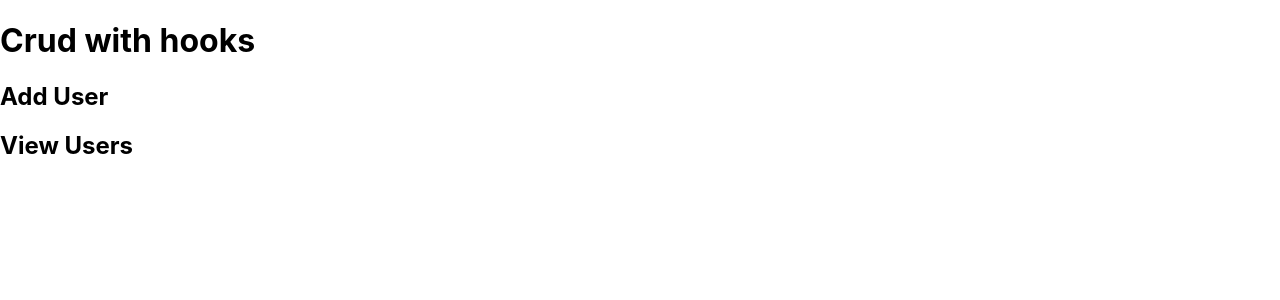
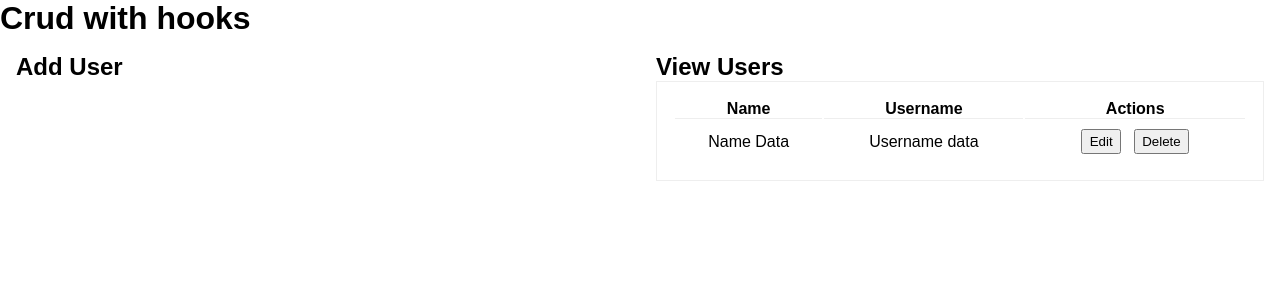
Before and after one commit to mmdw1976/crud-user-app, a React (Create React App) app: page / in a window 1280 px wide. Shown: the top 300 px of the page. Built offline with nearby package versions, Linux system fonts and the light colour scheme.

Commit message:
Created UserTable.js with static data and did some basic CSS styling also added sarray user data and state

```diff
--- a/src/App.js
+++ b/src/App.js
@@ -1,6 +1,28 @@
-import React from 'react';
+import React, { useState } from 'react';
+
+import UserTable from './components/tables/UserTable';
 
 function App() {
+
+  const userData = [
+    {
+      id: 1,
+      name: 'Jay',
+      userName: 'Floppydisk'
+    }, {
+      id: 2,
+      name: 'Craig',
+      userName: 'SiliconIdol'
+    },
+    {
+      id: 3,
+      name: 'Ben',
+      userName: 'Benisphere'
+    }
+  ]
+
+  const [users, setUsers] = useState(userData);
+
   return (
     <div className="container">
       <h1>Crud with hooks</h1>
@@ -10,6 +32,7 @@ function App() {
         </div>
         <div className="flex-large">
           <h2>View Users</h2>
+          <UserTable users={users} />
         </div>
       </div>
     </div>
--- /dev/null
+++ b/src/components/tables/UserTable.js
@@ -0,0 +1,27 @@
+import React from 'react';
+
+const UserTable = () => {
+    return (
+        <table>
+            <thead className="table-head">
+                <tr>
+                    <th>Name</th>
+                    <th>Username</th>
+                    <th>Actions</th>
+                </tr>
+            </thead>
+            <tbody>
+                <tr>
+                    <td>Name Data</td>
+                    <td>Username data</td>
+                    <td>
+                        <button>Edit</button>
+                        <button>Delete</button>
+                    </td>
+                </tr>
+            </tbody>
+        </table>
+    )
+}
+
+export default UserTable;
--- a/src/index.css
+++ b/src/index.css
@@ -1,13 +1,48 @@
-body {
+* {
   margin: 0;
-  font-family: -apple-system, BlinkMacSystemFont, 'Segoe UI', 'Roboto', 'Oxygen',
-    'Ubuntu', 'Cantarell', 'Fira Sans', 'Droid Sans', 'Helvetica Neue',
-    sans-serif;
-  -webkit-font-smoothing: antialiased;
-  -moz-osx-font-smoothing: grayscale;
+  padding: 0;
+  box-sizing: border-box;
+  font-family: sans-serif;
 }
 
-code {
-  font-family: source-code-pro, Menlo, Monaco, Consolas, 'Courier New',
-    monospace;
+.container {
+  display: flex;
+  flex-wrap: wrap;
+  flex: 2;
 }
+
+h1 {
+  width: 100%
+}
+
+.flex-row {
+  display: flex;
+  flex: 1;
+}
+
+.flex-large {
+  display: flex;
+  flex-wrap: wrap;
+  flex: 1;
+  padding: 1rem;
+}
+
+.flex-large table {
+  width: 100%;
+  text-align: center;
+  border: 1px solid #eee;
+  padding: 1rem;
+}
+
+.flex-large table button {
+  margin: 0 .4rem;
+  padding: .2rem .4rem;
+}
+
+.table-head th {
+  border-bottom: 1px solid #eee;
+}
+
+tbody td {
+  padding: .5rem 0;
+}
```
